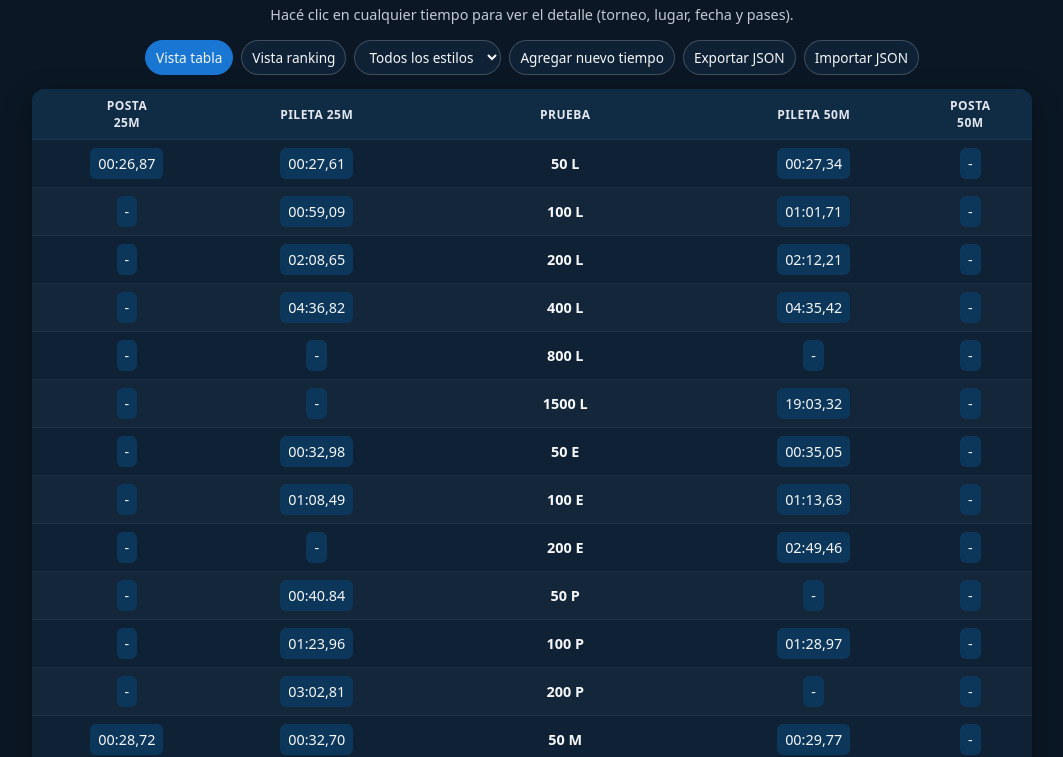
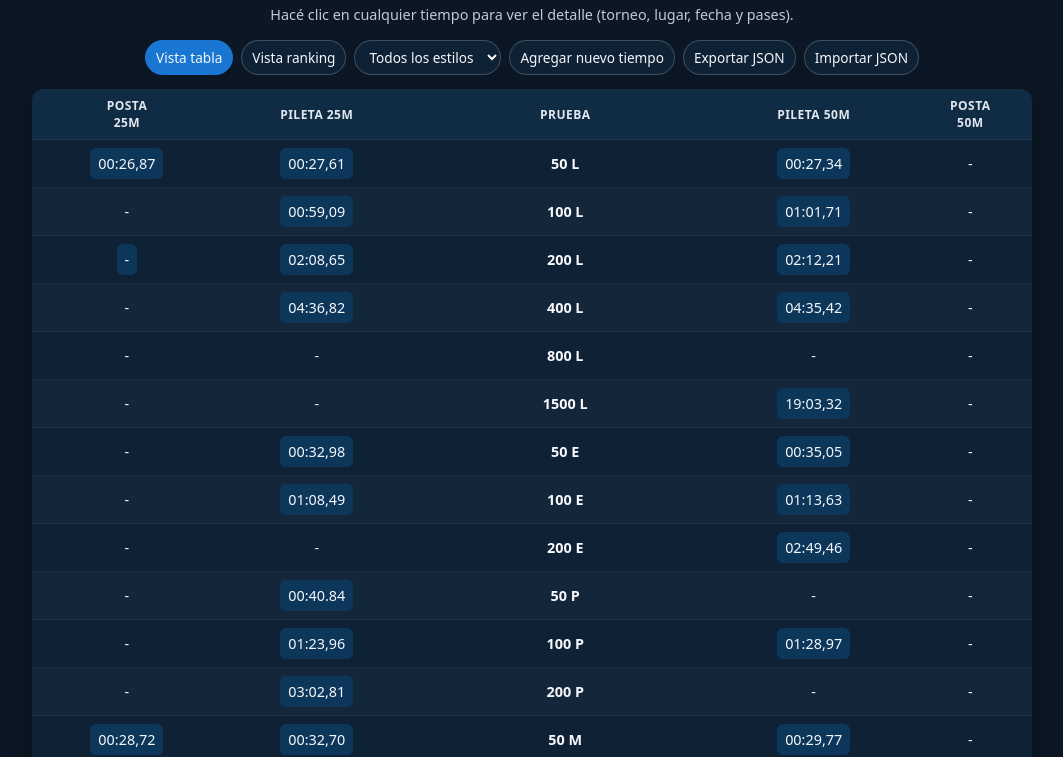
Before and after one commit to gferrero406/Mejores-Marcas-Natacion, a plain HTML site: page index.html in a window 1280 px wide. Shown: the part 58-815 px from the top of the page, without its empty margins (108-1171 px from the left). Drawn offline with Linux system fonts and the light colour scheme.

Commit message:
Add files via upload

```diff
--- a/index.html
+++ b/index.html
@@ -399,16 +399,16 @@
       relay25: { time: "00:26,87", meet: "Copa Sierras", date: "24/10/2025", location: "San Luis", splits: [], notes: "" },
       pool25:  { time: "00:27,61", meet: "Chau Frio", date: "30/08/2025", location: "El Norte Rio Segundo", splits: [], notes: "" },
       pool50:  { time: "00:27,34", meet: "Cba Motor Natacion Arg", date: "14/11/2025", location: "Kempes", splits: [], notes: "" },
-      relay50: { time: "-", meet: "-", date: "-", location: "-", splits: [], notes: "" }
+      relay50: null
     },
     {
       prueba: "100 L",
       estilo: "Libre",
-      relay25: { time: "-", meet: "-", date: "-", location: "-", splits: [], notes: "" },
+      relay25: null,
       pool25:  { time: "00:59,09", meet: "Gloriosa Bandera", date: "28/06/2025", location: "Rio Segundo", splits: ["25 m: 00:29,00",
       "50 m: 00:30,09"], notes: "" },
       pool50:  { time: "01:01,71", meet: "Chau Frio", date: "26/09/2025", location: "Kempes", splits: [], notes: "tengo recuerdo que abri en 28 y se hicieron largos los 2dos 50" },
-      relay50: { time: "-", meet: "-", date: "-", location: "-", splits: [], notes: "" }
+      relay50: null
     },
     {
       prueba: "200 L",
@@ -417,80 +417,80 @@
       pool25:  { time: "02:08,65", meet: "Copa Sierras", date: "26/10/2025", location: "San Luis", splits: ["50 m: 00:30,41",
       "100 m: 00:33,95", "100m: 1:04.36", "150 m: 00:32,91", "200 m: 00:31,38",  "200 m: 01:04,29"], notes: ""},
       pool50:  { time: "02:12,21", meet: "Cba Motor Natacion Arg", date: "14/11/2025", location: "Kempes", splits: [], notes: "" },
-      relay50: { time: "-", meet: "-", date: "-", location: "-", splits: [], notes: "" }
+      relay50: null
     },
     {
       prueba: "400 L",
       estilo: "Libre",
-      relay25: { time: "-", meet: "-", date: "-", location: "-", splits: [], notes: "" },
+      relay25: null,
       pool25:  { time: "04:36,82", meet: "Otoño 2025", date: "17/05/2025", location: "Arroyito", splits: [], notes: "" },
       pool50:  { time: "04:35,42", meet: "Verano del 2025", date: "24/01/2025", location: "Kempes", splits: ["100 m: 01:06,00", "200m: 1:11.00", "300 m: 01:10,00", "400 m: 01:07,00"], notes: "" },
-      relay50: { time: "-", meet: "-", date: "-", location: "-", splits: [], notes: "" }
+      relay50: null
     },
     {
       prueba: "800 L",
       estilo: "Libre",
-      relay25: { time: "-", meet: "-", date: "-", location: "-", splits: [], notes: "" },
-      pool25:  { time: "-", meet: "-", date: "-", location: "-", splits: [], notes: "" },
-      pool50:  { time: "-", meet: "-", date: "-", location: "-", splits: [], notes: "" },
-      relay50: { time: "-", meet: "-", date: "-", location: "-", splits: [], notes: "" }
+      relay25: null,
+      pool25:  null,
+      pool50:  null,
+      relay50: null,
     },
     {
       prueba: "1500 L",
       estilo: "Libre",
-      relay25: { time: "-", meet: "-", date: "-", location: "-", splits: [], notes: "" },
-      pool25:  { time: "-", meet: "-", date: "-", location: "-", splits: [], notes: "" },
+      relay25: null,
+      pool25:  null,
       pool50:  { time: "19:03,32", meet: "Chau Frio", date: "26/09/2025", location: "Kempes", splits: [], notes: "Creo que abri en 1:13 y despues mantuve todo 1:16-17 y no encontre el ritmo para explotar al ultimo, estuvo todo muy plano" },
-      relay50: { time: "-", meet: "-", date: "-", location: "-", splits: [], notes: "" }
+      relay50: null,
     },
     {
       prueba: "50 E",
       estilo: "Espalda",
-      relay25: { time: "-", meet: "-", date: "-", location: "-", splits: [], notes: "" },
+      relay25: null,
       pool25:  { time: "00:32,98", meet: "Primavera 2024", date: "28/09/2024", location: "Kempes", splits: [], notes: "" },
       pool50:  { time: "00:35,05", meet: "Cba Motor Natacion Arg", date: "23/11/2024", location: "Kempes", splits: [], notes: "" },
-      relay50: { time: "-", meet: "-", date: "-", location: "-", splits: [], notes: "" }
+      relay50: null,
     },
     {
       prueba: "100 E",
       estilo: "Espalda",
-      relay25: { time: "-", meet: "-", date: "-", location: "-", splits: [], notes: "" },
+      relay25: null,
       pool25:  { time: "01:08,49", meet: "Chau Frio", date: "30/08/2025", location: "Rio Segundo", splits: [], notes: "Salio ese tiempo porque aproveche al maximo el subacuatico en todas las vueltas y ganaba ventaja con eso, porque nadando espalda me suelo quedar bastante" },
       pool50:  { time: "01:13,63", meet: "Cba Motor Natacion Arg", date: "14/11/2025", location: "-Kempes", splits: [], notes: "Los 2dos 50 murieron completamente las piernas" },
-      relay50: { time: "-", meet: "-", date: "-", location: "-", splits: [], notes: "" }
+      relay50: null,
     },
     {
       prueba: "200 E",
       estilo: "Espalda",
-      relay25: { time: "-", meet: "-", date: "-", location: "-", splits: [], notes: "" },
-      pool25:  { time: "-", meet: "-", date: "-", location: "-", splits: [], notes: "" },
+      relay25: null,
+      pool25:  null,
       pool50:  { time: "02:49,46", meet: "Cierre de Temporada ", date: "23/03/2024", location: "Kempes", splits: [], notes: "" },
-      relay50: { time: "-", meet: "-", date: "-", location: "-", splits: [], notes: "" }
+      relay50: null,
     },
     {
       prueba: "50 P",
       estilo: "Pecho",
-      relay25: { time: "-", meet: "-", date: "-", location: "-", splits: [], notes: "" },
+      relay25: null,
       pool25:  { time: "00:40.84", meet: "Primavera 2023", date: "23/09/2023", location: "Kempes", splits: [], notes: "" },
-      pool50:  { time: "-", meet: "-", date: "-", location: "-", splits: [], notes: "" },
-      relay50: { time: "-", meet: "-", date: "-", location: "-", splits: [], notes: "" }
+      pool50:  null,
+      relay50: null,
     },
     {
       prueba: "100 P",
       estilo: "Pecho",
-      relay25: { time: "-", meet: "-", date: "-", location: "-", splits: [], notes: "" },
+      relay25: null,
       pool25:  { time: "01:23,96", meet: "Invierno 2025", date: "02/08/2025", location: "Rio Segundo", splits: [], notes: "" },
       pool50:  { time: "01:28,97", meet: "Chau Frio", date: "26/09/2025", location: "Kempes", splits: [], notes: "" },
-      relay50: { time: "-", meet: "-", date: "-", location: "-", splits: [], notes: "" }
+      relay50: null,
     },
     {
       prueba: "200 P",
       estilo: "Pecho",
-      relay25: { time: "-", meet: "-", date: "-", location: "-", splits: [], notes: "" },
+      relay25: null,
       pool25:  { time: "03:02,81", meet: "Gloriosa Bandera", date: "29/06/2024", location: "Kempes", splits: ["50 m: 41",
       "100 m: 47", "100m: 1:28", "150 m: 47", "200 m: 46",  "200 m: 01:35"], notes: "" },
-      pool50:  { time: "-", meet: "-", date: "-", location: "-", splits: [], notes: "" },
-      relay50: { time: "-", meet: "-", date: "-", location: "-", splits: [], notes: "" }
+      pool50: null,
+      relay50: null,
     },
     {
       prueba: "50 M",
@@ -498,76 +498,76 @@
       relay25: { time: "00:28,72", meet: "Copa Sierras", date: "25/10/2025", location: "San Luis", splits: [], notes: "" },
       pool25:  { time: "00:32,70", meet: "Copa Sierras", date: "27/10/2023", location: "San Luis", splits: [], notes: "" },
       pool50:  { time: "00:29,77", meet: "Cba Motor Natacion Arg", date: "14/11/2025", location: "Kempes", splits: [], notes: "" },
-      relay50: { time: "-", meet: "-", date: "-", location: "-", splits: [], notes: "" }
+      relay50: null,
     },
     {
       prueba: "100 M",
       estilo: "Mariposa",
-      relay25: { time: "-", meet: "-", date: "-", location: "-", splits: [], notes: "" },
+      relay25: null,
       pool25:  { time: "1:04.89", meet: "Gloriosa Bandera", date: "28/06/2025", location: "Rio Segundo", splits: [], notes: "Tebi me tomo 1:03,90 y los cronometristas 1:04.89, pero no estaban tomando muy bien los tiempos y me habian tomado mas y lo terminaron cambiando" },
       pool50:  { time: "01:08,58", meet: "Cba Motor Natacion Arg", date: "15/11/2025", location: "Kempes", splits: [], notes: "Fueron despues de unos 200 combi que abri fuerte en mari y busque la misma sensacion de nado largo pero fuerte y mori los 2dos 50, ademas era la ultima prueba de un torneo de 2 dias y se sintio el cansancio" },
-      relay50: { time: "-", meet: "-", date: "-", location: "-", splits: [], notes: "" }
+      relay50: null,
     },
     {
       prueba: "200 M",
       estilo: "Mariposa",
-      relay25: { time: "-", meet: "-", date: "-", location: "-", splits: [], notes: "" },
+      relay25: null,
       pool25:  { time: "02:28,09", meet: "Copa Sierras", date: "24/10/2025", location: "San Luis", splits: ["50 m: 00:31,99",
       "100 m: 00:37,34", "100m: 1:09.33", "150 m: 00:39,62", "200 m: 00:39,14",  "200 m: 01:18,76"], notes: "Fue despues de nadar 200 combi fuerte y me cuesta mucho mantener el estilo para el final de la prueba" },
-      pool50:  { time: "-", meet: "-", date: "-", location: "-", splits: [], notes: "" },
-      relay50: { time: "-", meet: "-", date: "-", location: "-", splits: [], notes: "" }
+      pool50:  null,
+      relay50: null,
     },
     {
       prueba: "100 IM",
       estilo: "Combinado",
-      relay25: { time: "-", meet: "-", date: "-", location: "-", splits: [], notes: "" },
+      relay25: null,
       pool25:  { time: "01:12,92", meet: "Open Malvinas Argentinas", date: "20/04/2024", location: "Kempes", splits: [], notes: "El tiempo oficial es viejo, pero el 01/11/2025 en un TP de potencia hicimos 3x100 combi d/5' e hice 1:13, 1:14 y 1:13" },
-      pool50:  { time: "-", meet: "-", date: "-", location: "-", splits: [], notes: "" },
-      relay50: { time: "-", meet: "-", date: "-", location: "-", splits: [], notes: "" }
+      pool50:  null,
+      relay50: null,
     },
     {
       prueba: "200 IM",
       estilo: "Combinado",
-      relay25: { time: "-", meet: "-", date: "-", location: "-", splits: [], notes: "" },
+      relay25: null,
       pool25:  { time: "02:25,14", meet: "Copa Sierras", date: "24/10/2025", location: "San Luis", splits: ["50 m: 00:31,50",
       "100 m: 00:37,89", "150 m: 00:43,84", "200 m: 00:31,91"], notes: "Fue en la final b del torneo, habiendo nadado la eliminatoria a la mañana en la que hice 2:27.19(31.30-39-43-31) pero quede lejos de la pared en la vuelta de los 175 y habian varias cosas que mejorar, la estrategia para la final era no quemarse tanto en mari para poder apretar mas en espalda y pecho, tuve muy buenas sensaciones y mari salio apenas mas despacio que en la eliminatoria, le di mas bola al subacuatico de espalda en el que pude bajar 2 segundos del pase de la mañana y mantener el pase en pecho y crol" },
       pool50:  { time: "02:30,79", meet: "Cba Motor Natacion Arg", date: "15/11/2025", location: "Kempes", splits: [], notes: "" },
-      relay50: { time: "-", meet: "-", date: "-", location: "-", splits: [], notes: "" }
+      relay50: null,
     },
     {
       prueba: "400 IM",
       estilo: "Combinado",
-      relay25: { time: "-", meet: "-", date: "-", location: "-", splits: [], notes: "" },
+      relay25: null,
       pool25:  { time: "05:16,42", meet: "Invierno 2025", date: "02/08/2025", location: "Rio Segundo", splits: ["100 m: 01:12",
       "200 m: 01:21", "300m: 1:32", "400 m: 01:09"], notes: "El agua de la pileta estaba muy caliente y el ambiente estaba muy pesado, las correcciones de ese dia fueron que en mari estuve con la cadera muy dura, en espalda la patada estuvo hundida, en pecho deslice de mas y ya en crol sentia muy caliente el agua" },
       pool50:  { time: "05:21,71", meet: "Nacional Juveniles Invierno", date: "14/06/2025", location: "Parque Roca", splits: ["50 m: 00:32,01",
       "100 m: 00:39,68", "100m: 1:11.69", "150 m: 00:43,14", "200 m: 00:41,48",  "200 m: 01:24,62", "250 m: 00:48,90",
       "300 m: 00:48,27", "300m: 1:37.17", "350 m: 00:34,99", "400 m: 00:33,24",  "400 m: 01:08,23"], notes: "" },
-      relay50: { time: "-", meet: "-", date: "-", location: "-", splits: [], notes: "" }
+      relay50: null,
     },
     {
     prueba: "T/T 1000 pp crol",
       estilo: "Libre",
-      relay25: { time: "-", meet: "-", date: "-", location: "-", splits: [], notes: "" },
+      relay25: null,
       pool25:  { time: "17:42,00", meet: "-", date: "03/03/2025", location: "La Rufina", splits: [], notes: "" },
-      pool50:  { time: "-", meet: "-", date: "-", location: "-", splits: [], notes: "" },
-      relay50: { time: "-", meet: "-", date: "-", location: "-", splits: [], notes: "" }
+      pool50:  null,
+      relay50: null,
     },
     {
     prueba: "T/T 2400 mariposa",
       estilo: "Mariposa",
-      relay25: { time: "-", meet: "-", date: "-", location: "-", splits: [], notes: "" },
+      relay25: null,
       pool25:  { time: "37:18,00", meet: "-", date: "17/06/2025", location: "La Rufina", splits: [], notes: "" },
-      pool50:  { time: "-", meet: "-", date: "-", location: "-", splits: [], notes: "" },
-      relay50: { time: "-", meet: "-", date: "-", location: "-", splits: [], notes: "" }
+      pool50:  null,
+      relay50: null,
     },
     {
     prueba: "T/T 3000 crol",
       estilo: "Libre",
-      relay25: { time: "-", meet: "-", date: "-", location: "-", splits: [], notes: "" },
+      relay25: null,
       pool25:  { time: "39:38,00", meet: "-", date: "24/10/2025", location: "Heed", splits: [], notes: "El 24/10/2024 hice 39:38, el 03/12/2024 39:39, el 22/02/2025 39:44, el 25/06/2025 39:45 (100m: 1:10, 200m: 2:27, 400m: 5:00, 1000m: 12:48 y 2000m: en 26:40 y nunca pude volver a bajar el tiempo porque a partir de ahi la empezamos a hacer en la pile de 50)" },
       pool50:  { time: "41:30,00", meet: "-", date: "12/11/2025", location: "Kempes", splits: ["1500m: 20:48"], notes: "Fue despues de haber hecho gimnasio y me cuesta la pileta de 50" },
-      relay50: { time: "-", meet: "-", date: "-", location: "-", splits: [], notes: "" }
+      relay50: null,
     },
 
   ];
```
